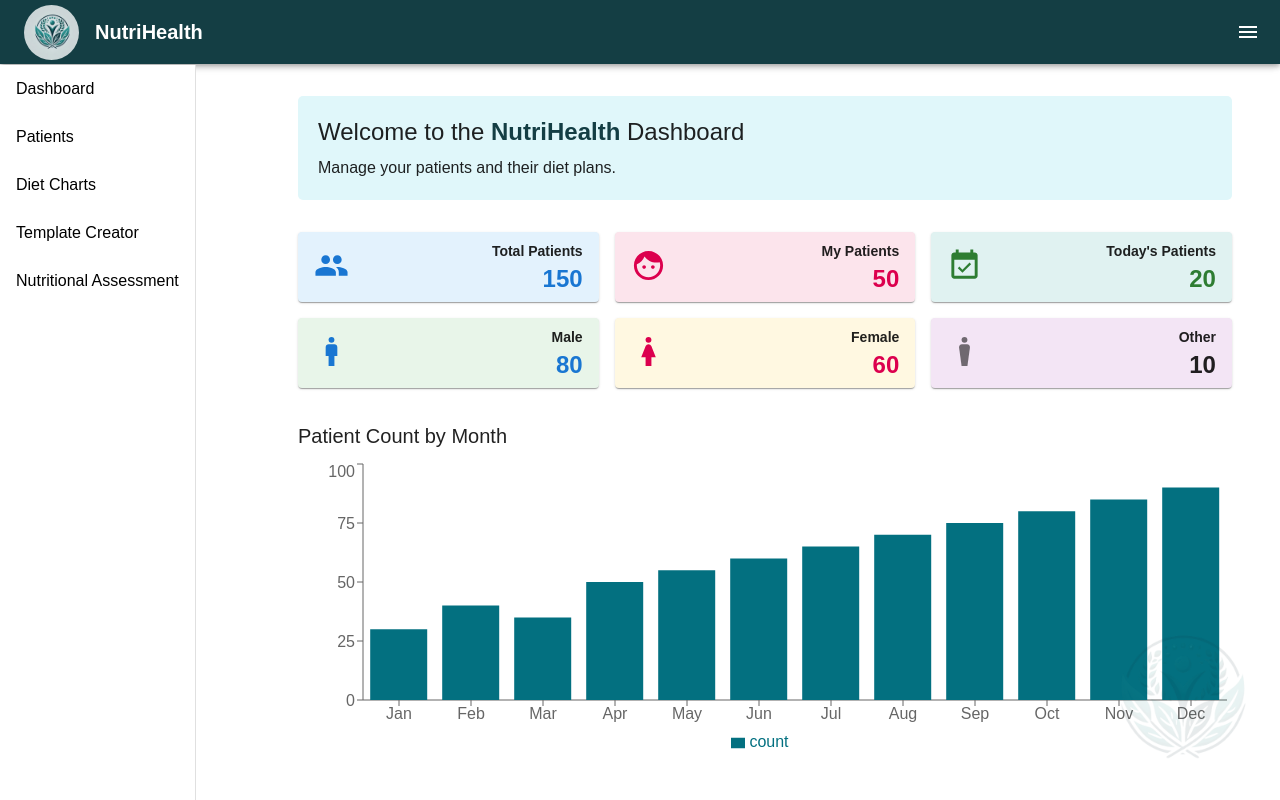
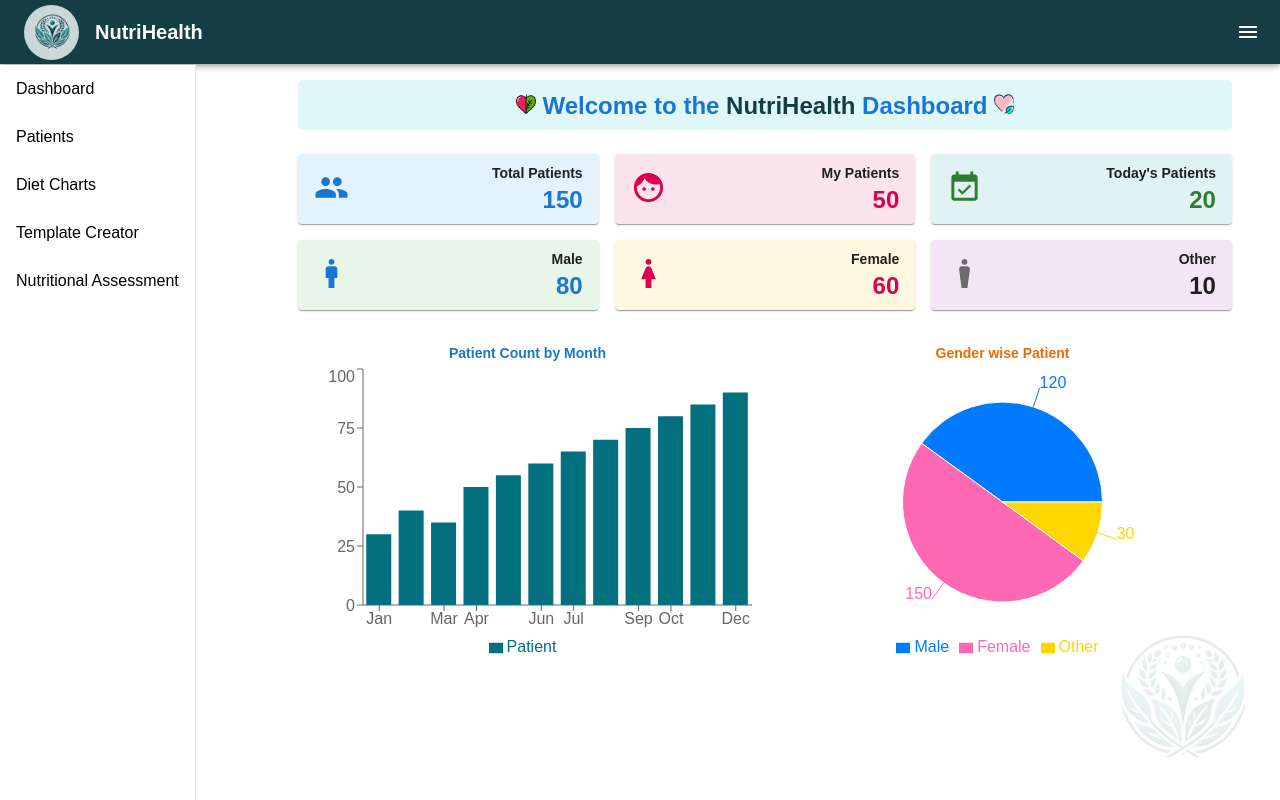
Before and after one commit to rahmansadaf46/diet-nutrition-module, a React (Vite) app: page / in a window 1280 px wide. Built offline with nearby package versions, Linux system fonts and the light colour scheme.

Commit message:
dashboard update

```diff
--- a/index.html
+++ b/index.html
@@ -2,7 +2,7 @@
 <html lang="en">
   <head>
     <meta charset="UTF-8" />
-    <link rel="icon" type="image/svg+xml" href="/src/assets/logo.png" />
+    <link rel="icon" type="image/svg+xml" href="/src/assets/love.png" />
     <meta name="viewport" content="width=device-width, initial-scale=1.0" />
     <title>NutriHealth </title>
   </head>
--- a/src/App.tsx
+++ b/src/App.tsx
@@ -43,6 +43,7 @@ const App: React.FC = () => {
             <Route path="/nutritional-assessment" element={<NutritionalAssessmentForm />} />
 
           </Routes>
+          {/* <footer style={{textAlign:'center', marginTop:'120px'}}><small>Technical Assistance by: <b>Crystal Technology Bangladesh Ltd.</b></small></footer> */}
         </Box>
       </Box>
     </Router>
--- a/src/pages/Dashboard.tsx
+++ b/src/pages/Dashboard.tsx
@@ -1,7 +1,10 @@
 import { EventAvailable, Face, Man, Man4, People, Woman } from "@mui/icons-material";
 import { Box, Card, CardContent, Container, Grid, Typography } from "@mui/material";
 import React from "react";
-import { Bar, BarChart, Legend, ResponsiveContainer, Tooltip, XAxis, YAxis } from "recharts";
+import { Bar, BarChart, Cell, Legend, Pie, PieChart, ResponsiveContainer, Tooltip, XAxis, YAxis } from "recharts";
+import logo1 from '../assets/heart.png';
+import logo from '../assets/love.png';
+
 
 const patientData = [
     { name: "Total Patients", count: 150, icon: <People fontSize="large" color="primary" />, color: "#E3F2FD", textColor: "primary" },
@@ -13,18 +16,18 @@ const patientData = [
 ];
 
 const monthlyPatientData = [
-    { month: "Jan", count: 30 },
-    { month: "Feb", count: 40 },
-    { month: "Mar", count: 35 },
-    { month: "Apr", count: 50 },
-    { month: "May", count: 55 },
-    { month: "Jun", count: 60 },
-    { month: "Jul", count: 65 },
-    { month: "Aug", count: 70 },
-    { month: "Sep", count: 75 },
-    { month: "Oct", count: 80 },
-    { month: "Nov", count: 85 },
-    { month: "Dec", count: 90 }
+    { month: "Jan", Patient: 30 },
+    { month: "Feb", Patient: 40 },
+    { month: "Mar", Patient: 35 },
+    { month: "Apr", Patient: 50 },
+    { month: "May", Patient: 55 },
+    { month: "Jun", Patient: 60 },
+    { month: "Jul", Patient: 65 },
+    { month: "Aug", Patient: 70 },
+    { month: "Sep", Patient: 75 },
+    { month: "Oct", Patient: 80 },
+    { month: "Nov", Patient: 85 },
+    { month: "Dec", Patient: 90 }
 ];
 
 // const activePatientData = [
@@ -33,27 +36,32 @@ const monthlyPatientData = [
 // ];
 
 // const COLORS = ["#4CAF50", "#E57373"];
+const genderData = [
+    { gender: "Male", value: 120 },
+    { gender: "Female", value: 150 },
+    { gender: "Other", value: 30 }
+];
 
 const Dashboard: React.FC = () => {
     return (
         <Container>
-            <Box sx={{ background: '#E0F7FA', width: '100%', padding: '20px', borderRadius: '5px', transition: 'background 0.5s ease-in-out', '&:hover': { background: '#B2EBF2' } }}>
-                <Typography variant="h5" gutterBottom>
-                    Welcome to the <span style={{ fontWeight: 'bold', color: '#143E44' }}>NutriHealth</span> Dashboard
+            <Box sx={{mt:-2, background: '#E0F7FA', width: '100%', height: '50px', textAlign: 'center', padding: '10px', borderRadius: '5px', transition: 'background 0.5s ease-in-out', '&:hover': { background: '#B2EBF2' } }}>
+                <Typography color="primary" sx={{ fontWeight: 'bold' }} variant="h5" gutterBottom>
+                    <img style={{ width: '20px' }} src={logo1} /> Welcome to the <span style={{ fontWeight: 'bold', color: '#143E44' }}>NutriHealth</span> Dashboard <img style={{ width: '20px' }} src={logo} />
                 </Typography>
-                <Typography variant="body1">Manage your patients and their diet plans.</Typography>
+                {/* <Typography variant="body1">Manage your patients and their diet plans.</Typography> */}
             </Box>
 
-            <Grid container spacing={2} sx={{ marginTop: 2 }}>
+            <Grid container spacing={2} sx={{ marginTop: 1 }}>
                 {patientData.map((item, index) => (
                     <Grid item xs={12} sm={6} md={4} lg={4} key={index}>
-                        <Card sx={{ background: item.color, height:'70px' }}>
-                            <CardContent sx={{mt:-1}}>
-                                <Box sx={{display:'flex', justifyContent:'start'}}>
-                                    <Box sx={{display:'flex', justifyContent:'start', mt:1}}>
+                        <Card sx={{ background: item.color, height: '70px' }}>
+                            <CardContent sx={{ mt: -1 }}>
+                                <Box sx={{ display: 'flex', justifyContent: 'start' }}>
+                                    <Box sx={{ display: 'flex', justifyContent: 'start', mt: 1 }}>
                                         {item.icon}
                                     </Box>
-                                    <Box sx={{textAlign:'right', width:'100%'}}>
+                                    <Box sx={{ textAlign: 'right', width: '100%' }}>
                                         <Typography variant="h6" sx={{ fontSize: '14px', fontWeight: 'bold' }}>{item.name}</Typography>
                                         <Typography variant="h5" color={item.textColor}><b>{item.count}</b></Typography>
                                     </Box>
@@ -63,20 +71,47 @@ const Dashboard: React.FC = () => {
                     </Grid>
                 ))}
             </Grid>
-
-            <Box sx={{ marginTop: 4 }}>
-                <Typography variant="h6" gutterBottom>Patient Count by Month</Typography>
+            <Grid container spacing={2}>
+                <Grid item xs={12} sm={12} md={6} lg={6}>
+                    <Box sx={{ marginTop: 4, textAlign: 'center' }}>
+                        <Typography sx={{fontSize:'14px', fontWeight:'bold'}} color="primary" variant="h6">Patient Count by Month</Typography>
                         <ResponsiveContainer width="100%" height={300}>
                             <BarChart data={monthlyPatientData}>
                                 <XAxis dataKey="month" />
                                 <YAxis />
                                 <Tooltip />
                                 <Legend />
-                        <Bar dataKey="count" fill="#037080" />
+                                <Bar dataKey="Patient" fill="#037080" />
                             </BarChart>
                         </ResponsiveContainer>
                     </Box>
-
+                </Grid>
+                <Grid item xs={12} sm={6} md={4} lg={6}>
+                    <Box sx={{ marginTop: 4, textAlign: 'center' }}>
+                        <Typography variant="h6" sx={{fontSize:'14px', fontWeight:'bold'}} color="warning" >Gender wise Patient</Typography>
+                        <ResponsiveContainer width="100%" height={300}>
+                            <PieChart>
+                                <Pie
+                                    data={genderData}
+                                    dataKey="value"
+                                    nameKey="gender"
+                                    cx="50%"
+                                    cy="50%"
+                                    outerRadius={100}
+                                    fill="#8884d8"
+                                    label
+                                >
+                                    <Cell key="male" fill="#007BFF" />
+                                    <Cell key="female" fill="#FF69B4" />
+                                    <Cell key="other" fill="#FFD700" />
+                                </Pie>
+                                <Tooltip />
+                                <Legend />
+                            </PieChart>
+                        </ResponsiveContainer>
+                    </Box>
+                </Grid>
+            </Grid>
         </Container>
     );
 };
```
Also changed, not shown: src/assets/heart.png (added), src/assets/love.png (added). Lines whose indentation alone changed are shown as unchanged.
